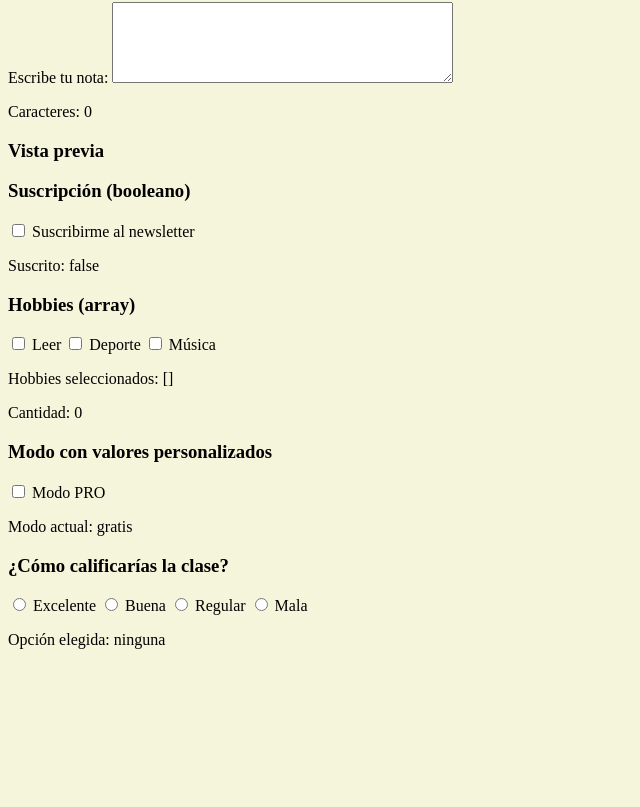
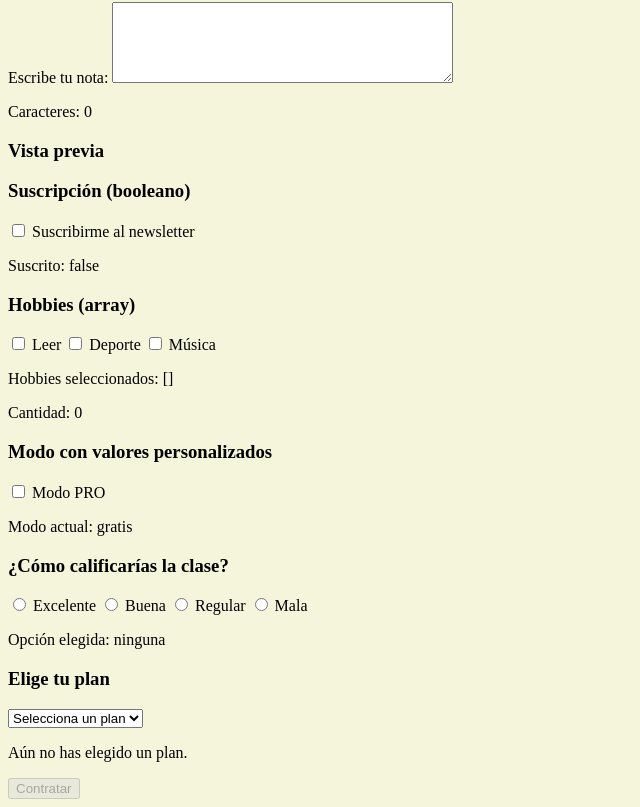
Before and after one commit to zakkdruzer/m6-l3-vue-binding, a Vue app in the folder ejercicio-1/: page / in a window 1280 px wide. Shown: the part 812-1619 px from the top of the page, without its empty margins (0-640 px from the left). Before the commit the page ends 1477 px from the top, so only its background shows below. Built offline with nearby package versions, Linux system fonts and the light colour scheme.

Commit message:
feat: ejercicio 7 completado

```diff
--- a/ejercicio-1/src/components/Ej7Select.vue
+++ b/ejercicio-1/src/components/Ej7Select.vue
@@ -1,11 +1,42 @@
 <script setup>
-  import { ref } from 'vue'
+import { ref } from 'vue'
 
-  // TODO: declara tus variables reactivas con ref()
-  // Con <script setup> NO hay return: todo lo que declaras acá
-  // queda disponible en el template automáticamente.
+const plan = ref('')
+
+const precios = {
+  basico: 0,
+  pro: 9990,
+  premium: 19990,
+}
 </script>
 
 <template>
-  <!-- TODO: aquí va tu HTML con las directivas -->
+  <div class="ej-select">
+    <h3>Elige tu plan</h3>
+
+    <select v-model="plan">
+      <option disabled value="">Selecciona un plan</option>
+      <option value="basico">Básico</option>
+      <option value="pro">Pro</option>
+      <option value="premium">Premium</option>
+    </select>
+
+    <p v-if="plan">
+      Plan elegido: {{ plan }} —
+      Precio:
+      {{
+        precios[plan].toLocaleString('es-CL', {
+          style: 'currency',
+          currency: 'CLP',
+        })
+      }}
+    </p>
+    <p v-else>
+      Aún no has elegido un plan.
+    </p>
+
+    <button :disabled="!plan">
+      Contratar
+    </button>
+  </div>
 </template>
```
